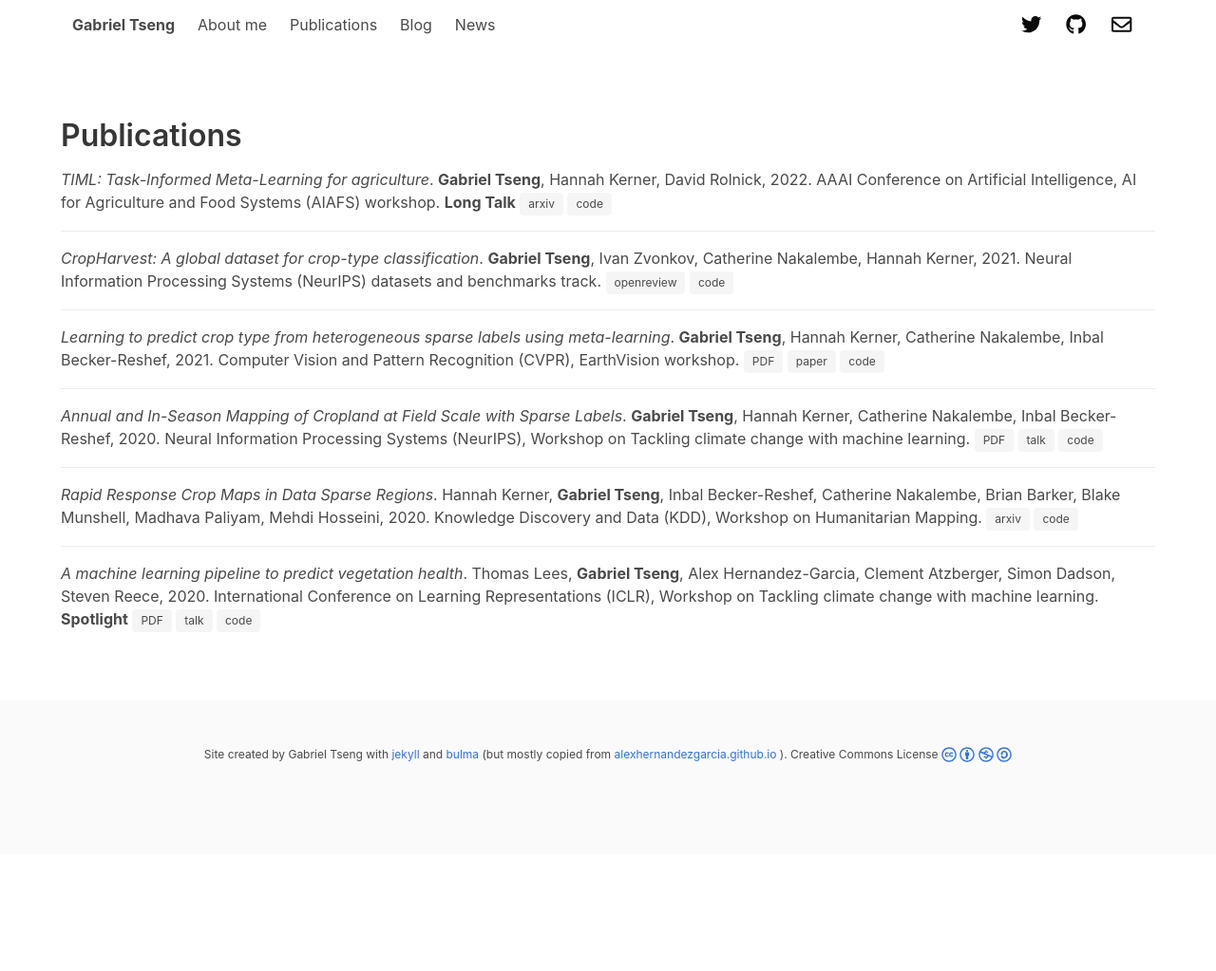
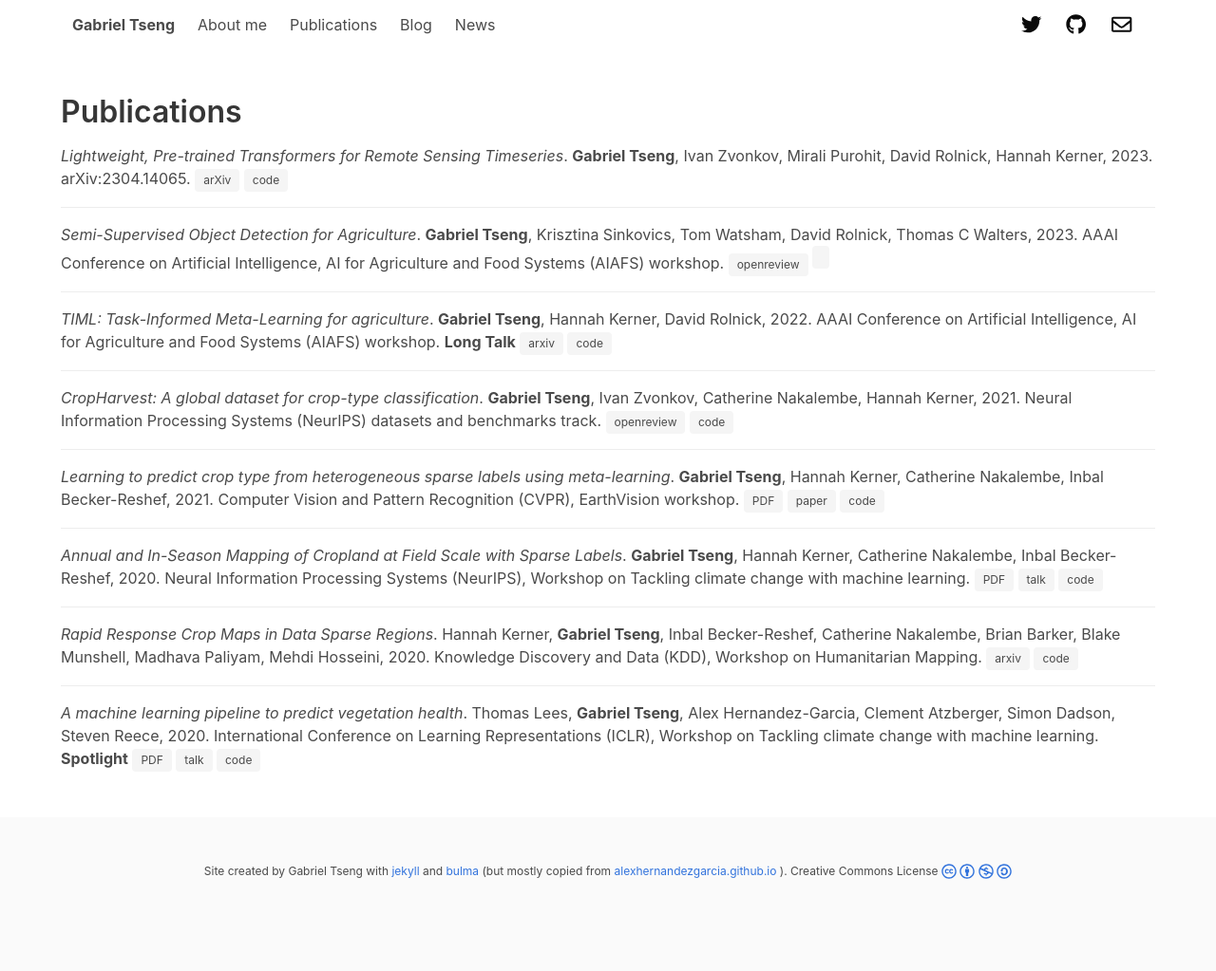
Before and after one commit to gabrieltseng/gabrieltseng.github.io, a Jekyll site: the page built from _pages/publications.html, in a window 1280 px wide. Shown: the whole page at 95% size. Built offline with Jekyll 4.4.1, drawn with Linux system fonts in a browser that asks for light colours; nearby versions of some CDN libraries; a style sheet for code colours, icons or effects is not loaded; before the commit the page ends 900 px from its top, so only the background shows below that.

Commit message:
Update publications

```diff
--- a/_data/publications.yml
+++ b/_data/publications.yml
@@ -1,3 +1,31 @@
+- title: "Lightweight, Pre-trained Transformers for Remote Sensing Timeseries"
+  authors:
+    - Gabriel Tseng
+    - Ivan Zvonkov
+    - Mirali Purohit
+    - David Rolnick
+    - Hannah Kerner
+  year: 2023
+  journal: arXiv:2304.14065
+  tags:
+    - tag: arXiv
+      link: https://arxiv.org/abs/2304.14065
+    - tag: code
+      link: https://github.com/nasaharvest/presto
+- title: "Semi-Supervised Object Detection for Agriculture"
+  authors:
+    - Gabriel Tseng
+    - Krisztina Sinkovics
+    - Tom Watsham
+    - David Rolnick
+    - Thomas C Walters
+  year: 2023
+  journal: AAAI Conference on Artificial Intelligence, AI for Agriculture and Food Systems (AIAFS) workshop
+  tags:
+    - tag: openreview
+      link: https://openreview.net/pdf?id=AR4SAOzcuz
+    - code:
+      link: https://github.com/SmallRobotCompany/smallteacher
 - title: "TIML: Task-Informed Meta-Learning for agriculture"
   authors:
     - Gabriel Tseng
```
